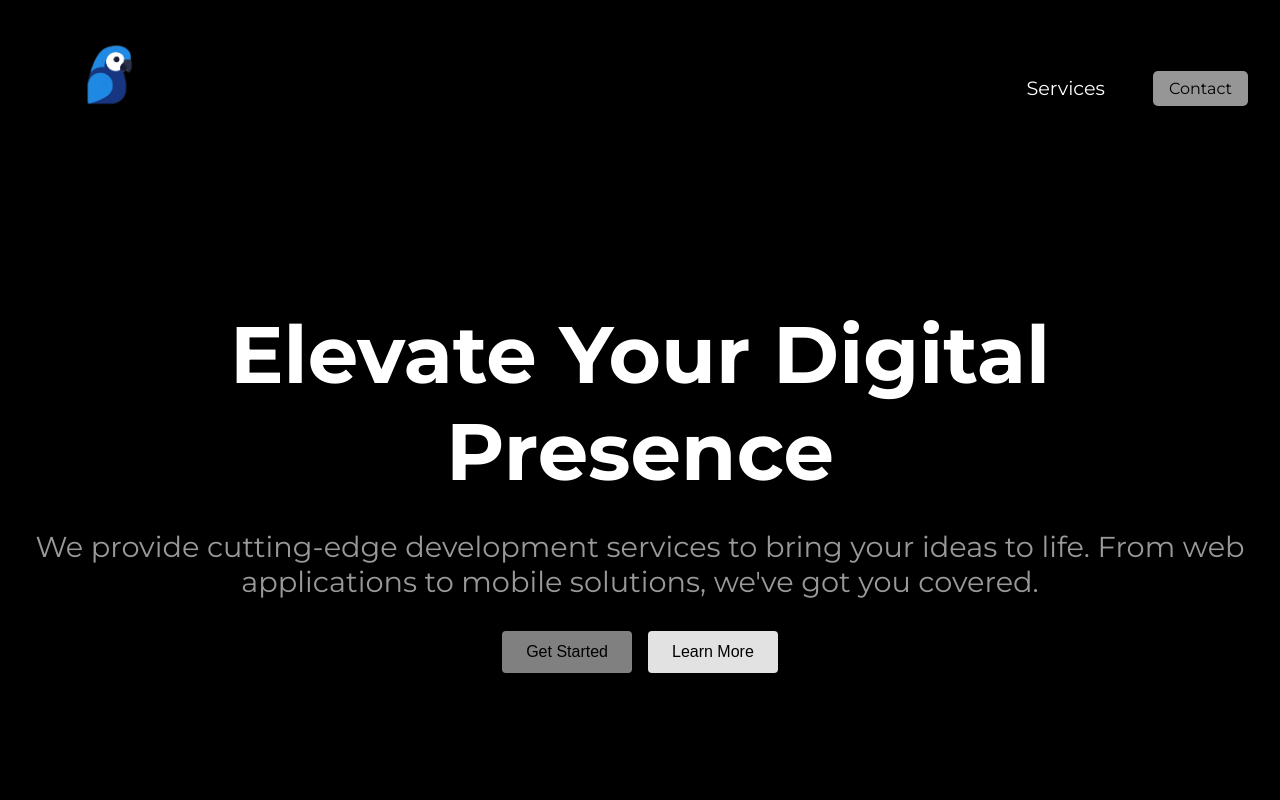
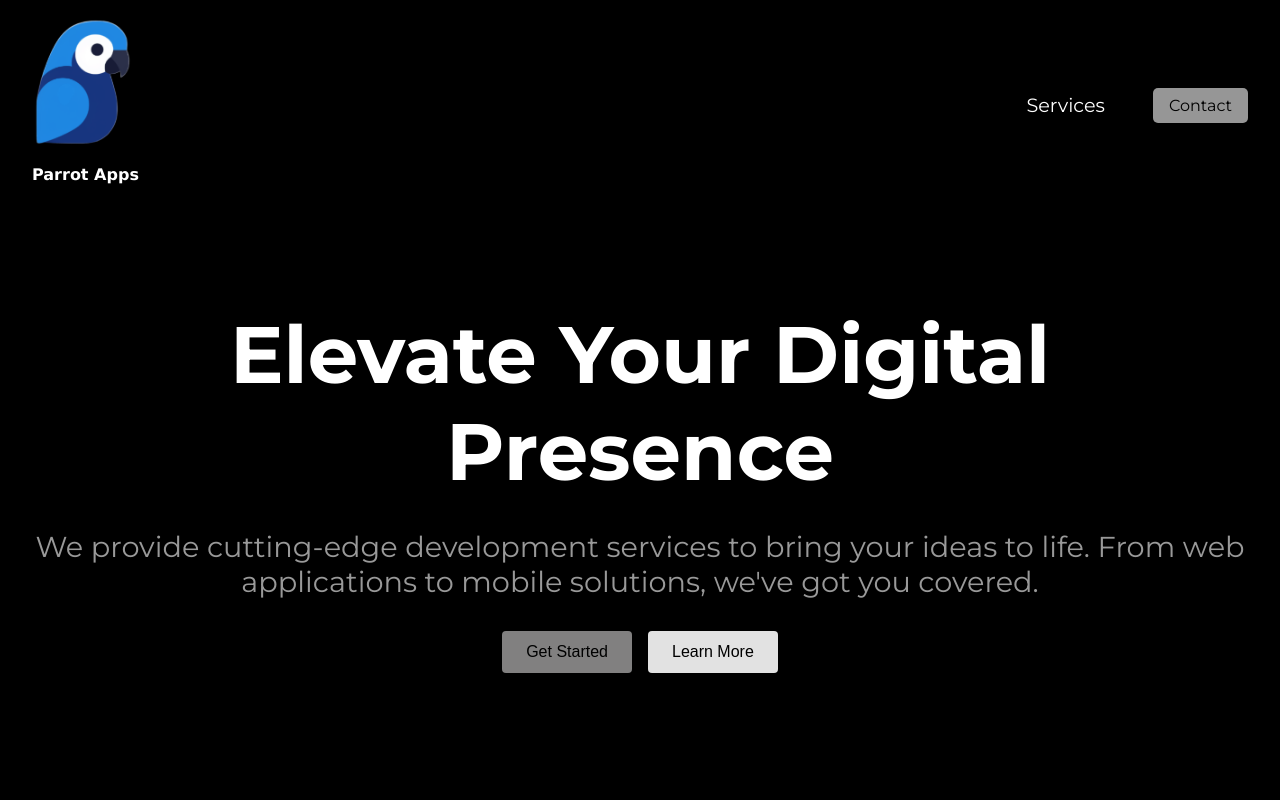
Before and after one commit to AlexDev36/ParrotApps, a React (Create React App) app: page / in a window 1280 px wide. Shown: the top 800 px of the page. Built offline with nearby package versions, Linux system fonts and the light colour scheme.

Commit message:
Implement code changes to enhance functionality and improve performance

```diff
--- a/src/components/Header.jsx
+++ b/src/components/Header.jsx
@@ -25,7 +25,9 @@ const Header = ({ isMenuOpen, toggleMenu }) => {
             className="imagen-reducida"
             alt="Parrot logo"
             onClick={handleLogoClick} // Ajustar para que lleve a la página principal
-          ></img>
+          >
+          </img>
+          <h1 className="logo-text">Parrot Apps</h1>
         </div>
         <nav className="nav-links">
           <a href="#servicios" className="navLink" onClick={(e) => handleNavigation(e, '#servicios')}>Services</a>
--- a/src/styles/stylecomp/Header.css
+++ b/src/styles/stylecomp/Header.css
@@ -28,14 +28,18 @@ body {
   justify-content: space-between;
 }
 
-.logo {
-  font-family: 'Courier New', Courier, monospace;
-}
 
 /* Imagen logo */
 .imagen-reducida {
-  width: 150px;
+  width: 100px;
   height: auto;
+}
+
+.logo-text {
+  font-size: 1rem;
+  font-family: Verdana, Arial, Helvetica, sans-serif;
+  color: #ffffff; /* Color del texto del logo */
+  text-decoration: none; /* Elimina subrayado */
 }
 
 /* Links de navegación */
--- a/src/styles/stylesect/services.css
+++ b/src/styles/stylesect/services.css
@@ -26,9 +26,11 @@
   color: #ffffff;
   background-color: transparent;
   border-radius: 20px;
+
+
   font-size: 4.5rem;
   margin-bottom: 2rem;
-  text-align: center;
+   text-align: center;
   transform: translateX(0); /* Elimina la transformación inicial */
 }
 
```
Also changed, not shown: public/logo512.png, public/logo5122.png (added).
